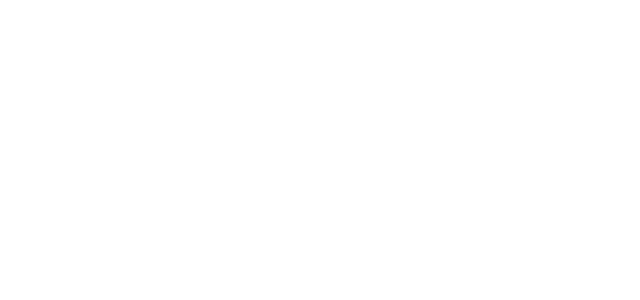
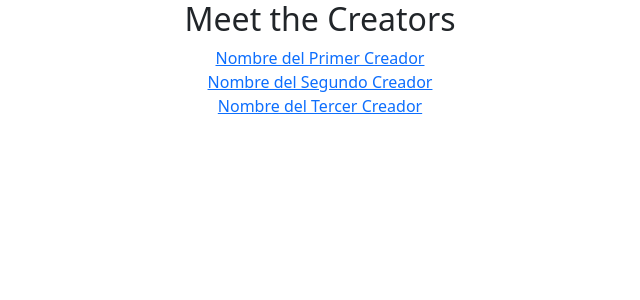
Before and after one commit to SerotDev/sru-abi-rlm-project-frontend, an Angular app: page /about in a window 1280 px wide. Before the commit this address led to /. Shown: the top 300 px of the page, without its empty margins (320-960 px from the left). Built offline with nearby package versions, Linux system fonts and the light colour scheme.

Commit message:
About component

```diff
--- a/src/app/about/about.component.html
+++ b/src/app/about/about.component.html
@@ -1 +1,8 @@
-<p>about works!</p>
+<div class="container text-center">
+    <h2>Meet the Creators</h2>
+    <ul class="list-unstyled">
+        <li><a href="url_del_primer_creador" target="_blank">Nombre del Primer Creador</a></li>
+        <li><a href="url_del_segundo_creador" target="_blank">Nombre del Segundo Creador</a></li>
+        <li><a href="url_del_tercer_creador" target="_blank">Nombre del Tercer Creador</a></li>
+    </ul>
+</div>
--- a/src/app/app.routes.ts
+++ b/src/app/app.routes.ts
@@ -11,9 +11,11 @@
 import { EventsComponent } from './profile/hotels/events/events.component';
 import { AddEventComponent } from './profile/hotels/add-event/add-event.component';
 import { UpdateEventComponent } from './profile/hotels/update-event/update-event.component';
+import { AboutComponent } from './about/about.component';
 
 export const routes: Routes = [
     {path:'', component: HomeComponent},
+    {path:'about', component: AboutComponent},
     {path:'navbar', component: NavbarComponent},
     {path:'footer', component: FooterComponent},
     {path:'login', component: LoginComponent},
```
